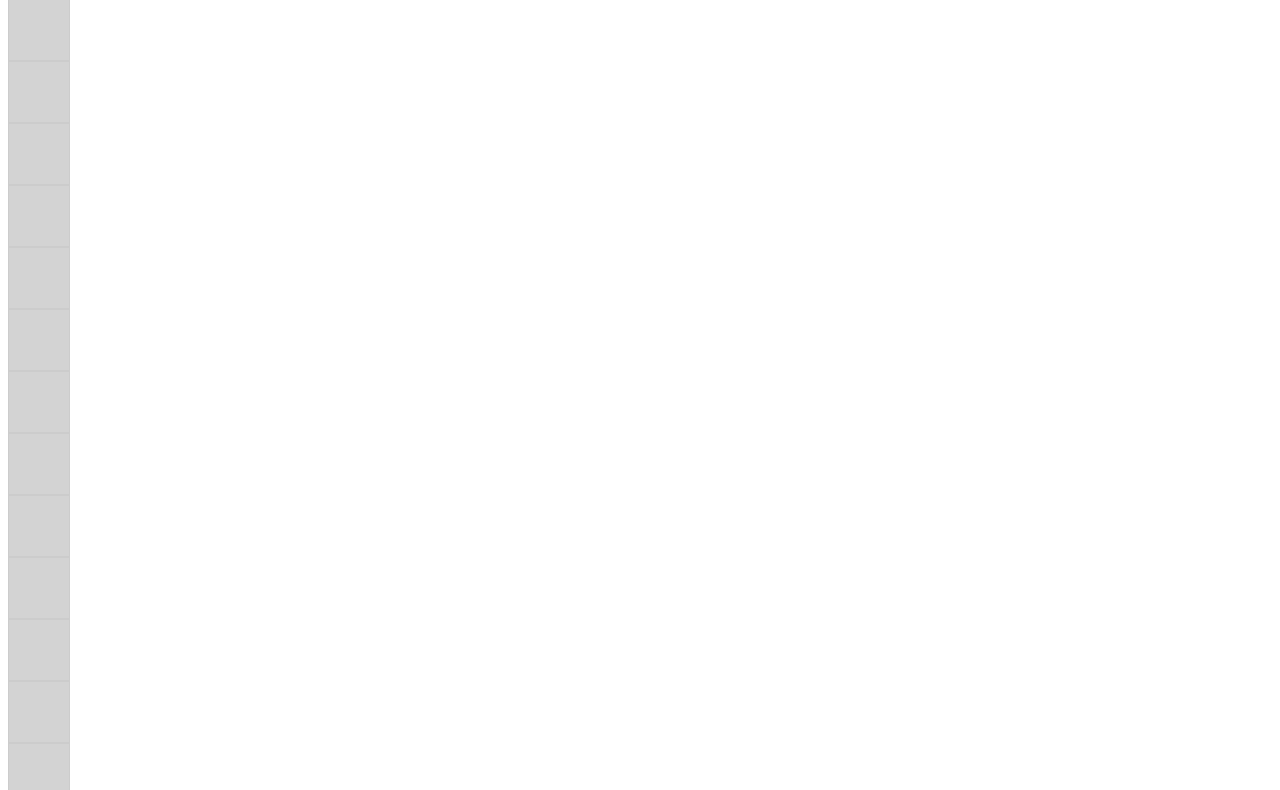
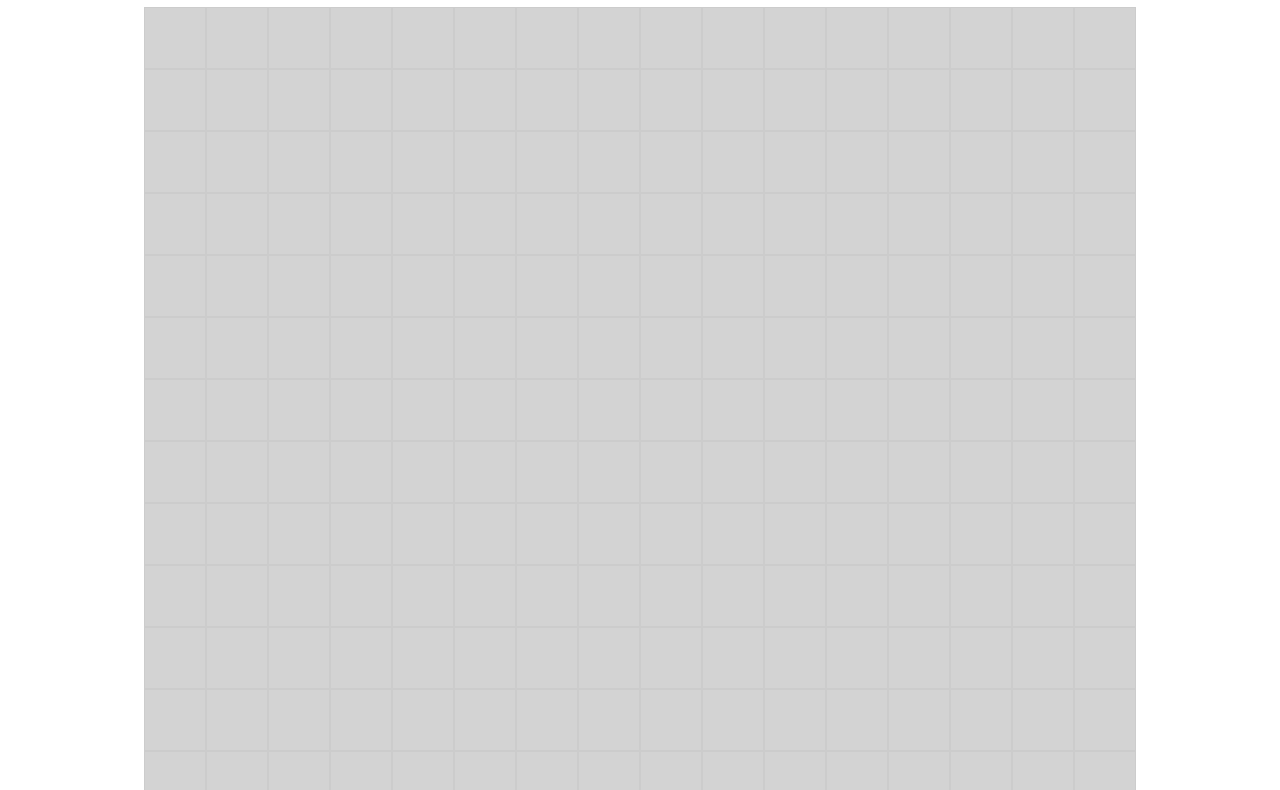
Before and after one commit to edenjermendi/etch-a-sketch, a plain HTML site: page index.html in a window 1280 px wide. Shown: the part 81-871 px from the top of the page. Drawn offline with Linux system fonts and the light colour scheme.

Commit message:
Use Flexbox to center align body content Apply flexbox to container for horizontal layout Set width of container to fit 16x16 grid squares

```diff
--- a/styles.css
+++ b/styles.css
@@ -4,3 +4,17 @@
   background-color: lightgray;
   border: 1px solid #ccc;
 }
+
+.container {
+  display: flex;
+  flex-wrap: wrap;
+  width: 992px;
+
+}
+
+body {
+  display: flex;
+  justify-content: center;
+  align-items: center; /* if you want vertical centering too */
+  flex-direction: column;
+}
```
Also changed, not shown: index.html (+0 -1 lines).
